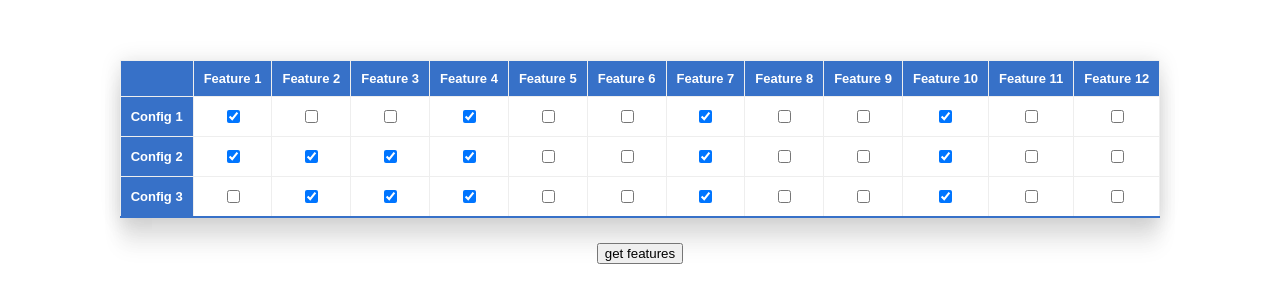
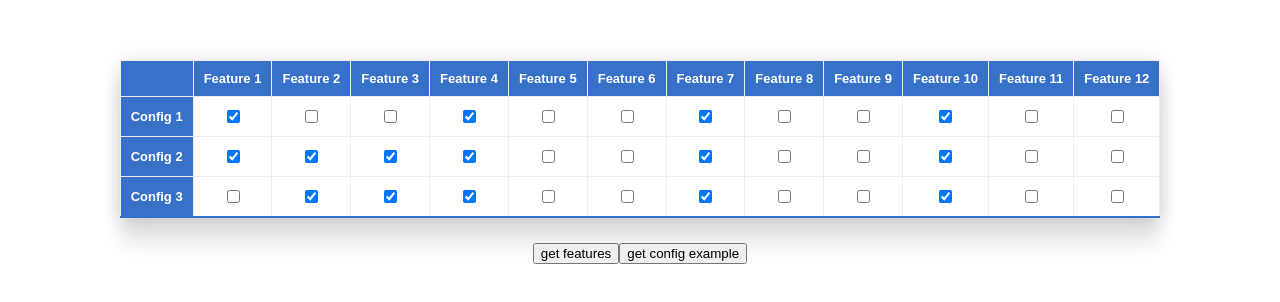
Before and after one commit to vanHekthor/systainable, a Vue app in the folder frontend/: page / in a window 1280 px wide. Shown: the top 302 px of the page. Built offline with nearby package versions, Linux system fonts and the light colour scheme.

Commit message:
Added request and request button for a config example. Error may occur should be caught properly now.

```diff
--- a/frontend/src/Api.js
+++ b/frontend/src/Api.js
@@ -18,11 +18,26 @@ export default {
                     console.log(response.statusText);
                     console.log(response.headers);
                     console.log(response.config);
+
+                    return response.data;
+                });
+        },
+
+    getConfigExample:
+        function getConfigExample() {
+            instance.get('configexample')
+                .then((response) => {
+                    console.log(response.data);
+                    console.log(response.status);
+                    console.log(response.statusText);
+                    console.log(response.headers);
+                    console.log(response.config);
                 })
         },
+
     getProperties:
         function getProperties(config) {
-            instance.get('configexample', config)
+            instance.get('property-prediction', config)
                 .then((response) => {
                     console.log(response.data);
                     console.log(response.status);
--- a/frontend/src/App.vue
+++ b/frontend/src/App.vue
@@ -3,6 +3,7 @@
       v-bind:configurationFeatures="configurationFeatures"
       v-bind:configurations="configurations" v-on:update-feature="updateFeature"/>
   <button @click="getFeatures">get features</button>
+  <button @click="getConfigExample">get config example</button>
 </template>
 
 <script>
@@ -17,6 +18,7 @@ export default {
   },
   data() {
     return {
+      featureModel: "",
       configurationFeatures: [
         {
           name: "Feature 1"
@@ -79,16 +81,32 @@ export default {
     }
   },
   methods: {
+    //turns feature in the cell(configIndex, featureIndex) on/off
     updateFeature(configIndex, featureIndex) {
       this.configurations[configIndex].features[featureIndex] = !this.configurations[configIndex].features[featureIndex];
     },
+
+    //requests features from backend
     getFeatures() {
-      api.getFeatures()
-          .catch(error => {
-            this.$log.debug(error)
-            this.error = "Failed to load features"
-          })
-          .finally(() => this.loading = false)
+      try {
+        api.getFeatures();
+      } catch (error) {
+        this.$log.debug(error)
+        this.error = "Failed to load features";
+      }finally {
+        this.loading = false;
+      }
+    },
+
+    getConfigExample() {
+      try {
+        this.featureModel = api.getConfigExample();
+      } catch (error) {
+        this.$log.debug(error)
+        this.error = "Failed to load config example";
+      }finally {
+        this.loading = false;
+      }
     }
   }
 
```
